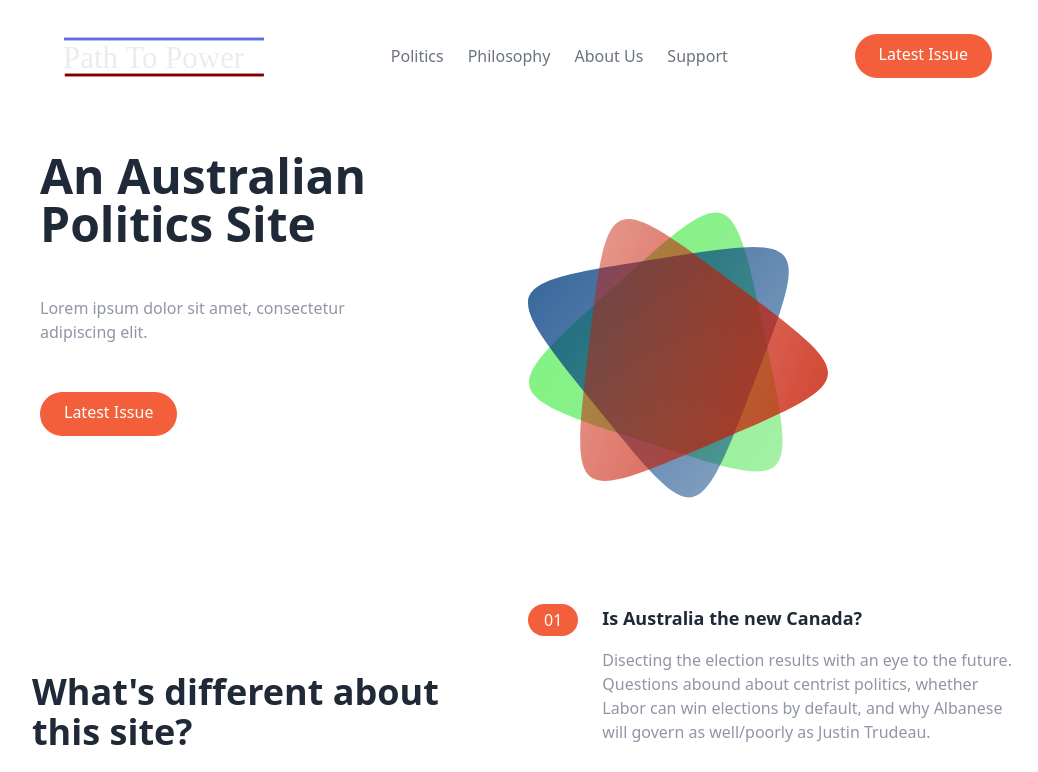
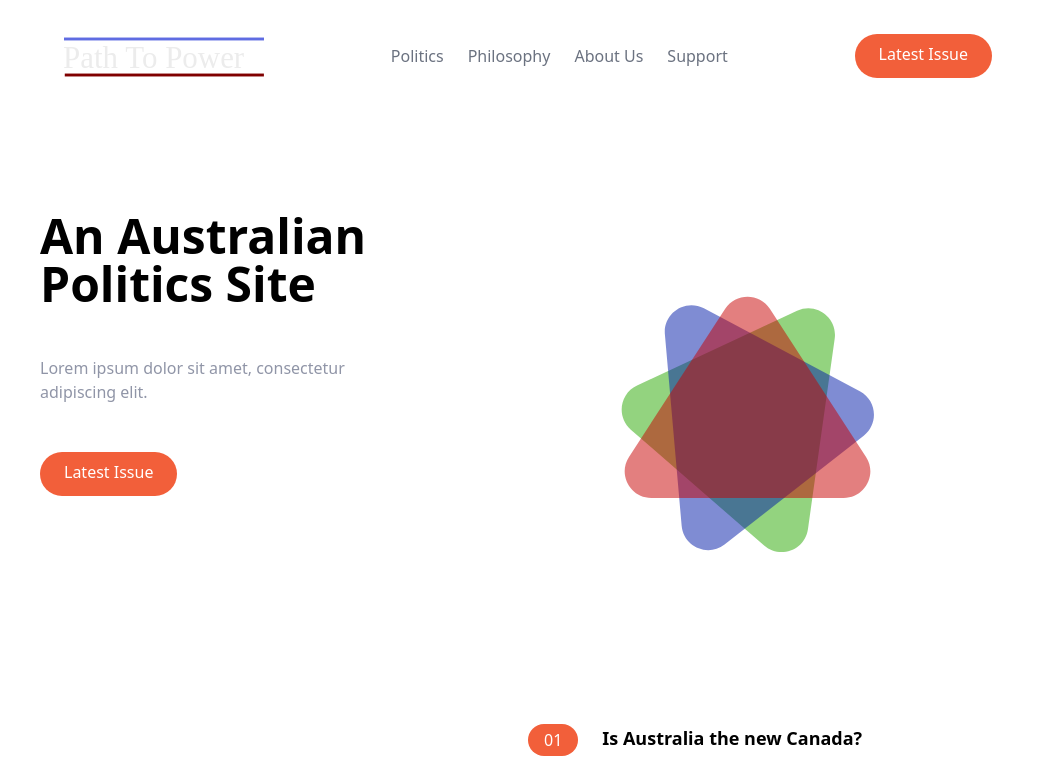
Before and after one commit to PatrickhCahill/politicssite, a Next.js app: page /home in a window 1280 px wide. Shown: the top 772 px of the page, without its empty margins (112-1150 px from the left). Built offline with nearby package versions, Linux system fonts and the light colour scheme.

Commit message:
Added interactivity to Hero svg

```diff
--- a/components/homepage/Hero.jsx
+++ b/components/homepage/Hero.jsx
@@ -1,5 +1,6 @@
 import Link from 'next/link';
 import Image from 'next/image';
+import styles  from '../../styles/Hero.module.css';
 export const Hero = () => {
   return (
     <section id="hero">
@@ -15,10 +16,19 @@ export const Hero = () => {
             <a href="#" className="p-3 px-6 pt-2 text-white bg-brightRed rounded-full hover:bg-brightRedLight"> Latest Issue </a>
           </div>
         </div>
+        <a href="#" className='w-full h-full sm:-pt-50 md:w-3/5 md:h-3/5' >
+        <svg id={styles.heroSVG} viewBox="0 0 100 100" fill="none" xmlns="http://www.w3.org/2000/svg">
+          <g id="MainLayer">
+            <path id={styles.Green} d="M27.5819 52.154C24.8505 49.7792 25.4689 45.3792 28.749 43.8493L58.8138 29.827C62.4085 28.1504 66.4307 31.1264 65.8786 35.0542L60.8489 70.8427C60.2969 74.7705 55.6103 76.5225 52.617 73.9201L27.5819 52.154Z"/>
+            <path id={styles.Liberal} d="M70.5968 44.9451C73.7924 46.6445 74.1796 51.0709 71.3277 53.2995L45.1878 73.7255C42.0624 76.1677 37.4739 74.1728 37.1282 70.2215L33.9783 34.2189C33.6326 30.2675 37.805 27.5061 41.307 29.3685L70.5968 44.9451Z"/>
+            <path id={styles.Labor} d="M45.3069 29.4558C47.2783 26.4204 51.7217 26.4204 53.6931 29.4557L71.7632 57.2765C73.9238 60.6028 71.5365 65 67.5701 65H31.4299C27.4635 65 25.0762 60.6028 27.2368 57.2765L45.3069 29.4558Z"/>
+          </g>
+        </svg>
+        </a>
 
-          <div>
-            <Image src='/homepageActual.svg' alt='homepageLogo' width={300} height={300} />
-          </div>
+
+
+
       </div>
     </section>
 
--- /dev/null
+++ b/styles/Hero.module.css
@@ -0,0 +1,31 @@
+#heroSVG {
+    cursor: pointer;
+}
+#Liberal {
+    fill: rgba(0, 26, 168, 0.5);
+    transition: all 1s ease;
+    transform: rotate(0deg);
+    transform-origin: center center;
+}
+
+#heroSVG:hover #Liberal{
+    transform: rotate(180deg);
+}
+#Green {
+    fill:rgba(40, 168, 0, 0.5);
+    transition: all 1.3s ease;
+    transform: rotate(0deg);
+    transform-origin: center center;
+}
+#heroSVG:hover #Green{
+    transform: rotate(180deg);
+}
+#Labor {
+    fill:rgba(199, 0, 0, 0.5);
+    transition: all 1.5s ease;
+    transform: rotate(0deg);
+    transform-origin: center center;
+}
+#heroSVG:hover #Labor{
+    transform: rotate(180deg);
+}
--- a/tailwind.config.js
+++ b/tailwind.config.js
@@ -26,5 +26,8 @@ module.exports = {
       },
     },
   },
-  plugins: [require("daisyui")],
+  plugins: [ function ({ addVariant }) {
+    addVariant('child', '& > *');
+    addVariant('child-hover', '& > *:hover');
+}],
 }
```
Also changed, not shown: public/homepageActual.svg (deleted), 1 other file (tests, documents, lock files or other folders). Lines whose indentation alone changed are shown as unchanged.
